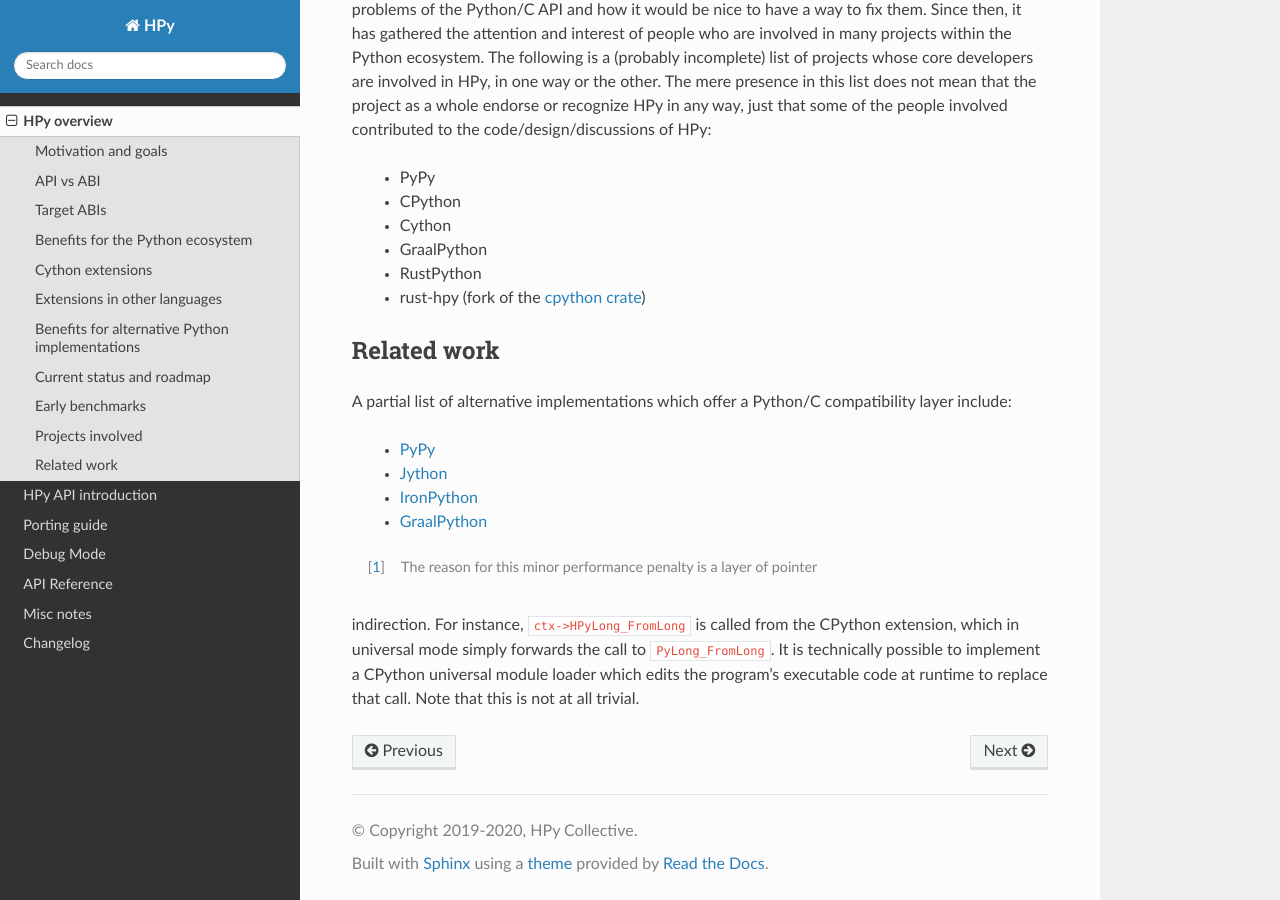
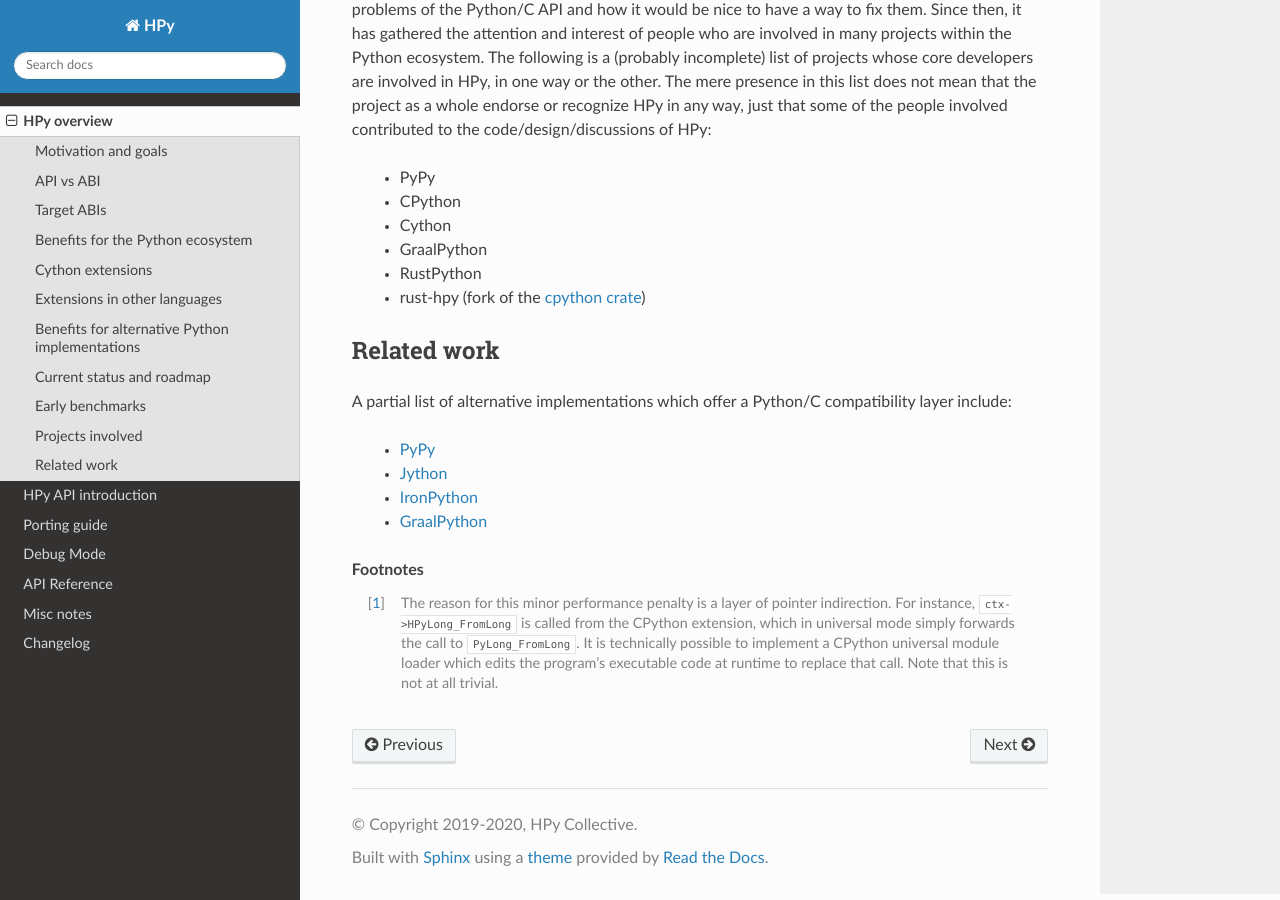
Before and after one commit to hpyproject/hpy, a Sphinx documentation site: the page built from docs/overview.rst, in a window 1280 px wide and 900 px high, scrolled down 6407 px. Built offline with Sphinx 7.4.7 and the Read the Docs theme 2.0.0, drawn with Linux system fonts in a browser that asks for light colours.

Commit message:
fix footnote

```diff
--- a/docs/overview.rst
+++ b/docs/overview.rst
@@ -386,9 +386,11 @@ compatibility layer include:
 
   - `GraalPython <https://github.com/graalvm/graalpython>`_
 
-.. [1] The reason for this minor performance penalty is a layer of pointer
-indirection. For instance, ``ctx->HPyLong_FromLong`` is called from the
-CPython extension, which in universal mode simply forwards the call to
-``PyLong_FromLong``. It is technically possible to implement a CPython
-universal module loader which edits the program's executable code at runtime
-to replace that call. Note that this is not at all trivial.
+.. rubric:: Footnotes
+
+.. [#f1] The reason for this minor performance penalty is a layer of pointer
+  indirection. For instance, ``ctx->HPyLong_FromLong`` is called from the
+  CPython extension, which in universal mode simply forwards the call to
+  ``PyLong_FromLong``. It is technically possible to implement a CPython
+  universal module loader which edits the program's executable code at runtime
+  to replace that call. Note that this is not at all trivial.
```
Also changed, not shown: other parts of docs/overview.rst (+1 -1 lines).
